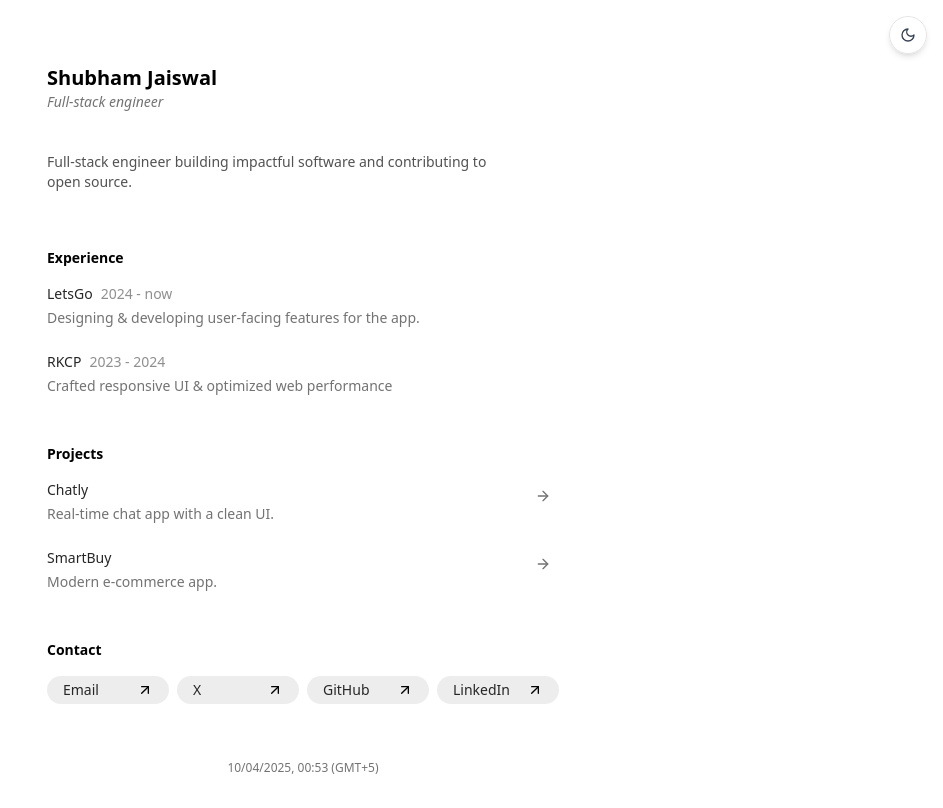
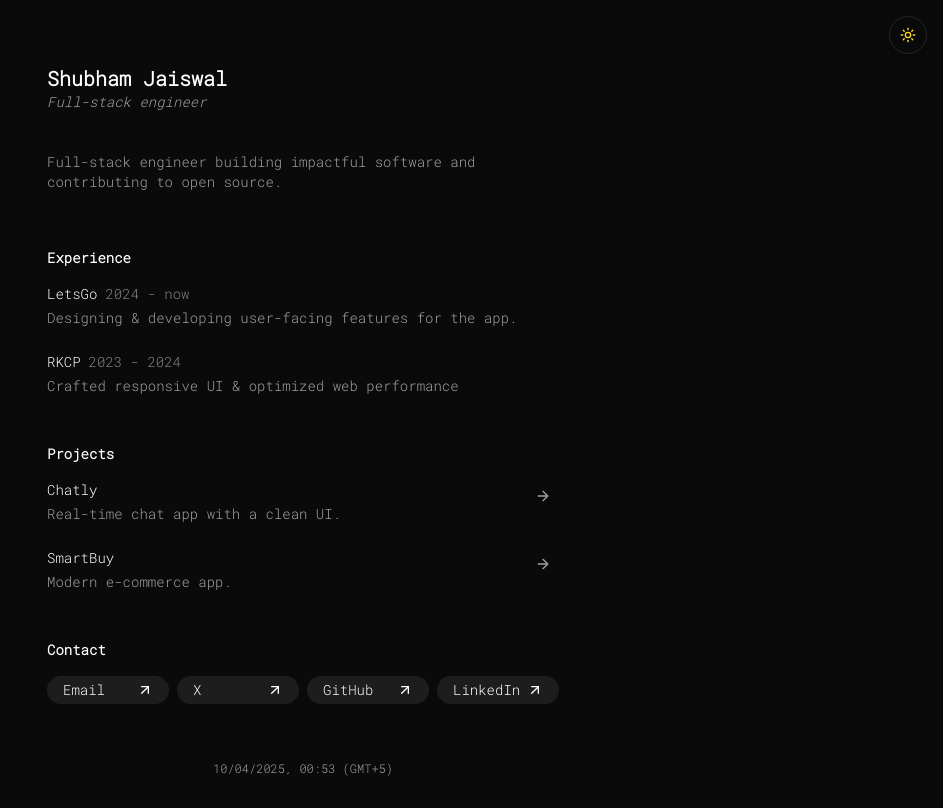
Before and after one commit to brooklyn-x/Portfolio, a Next.js app: page / in a window 1280 px wide. Shown: the whole page, without its empty margins (337-1280 px from the left). Built offline with nearby package versions, Linux system fonts and the light colour scheme.

Commit message:
fix the theme bug and update the font style

```diff
--- a/app/globals.css
+++ b/app/globals.css
@@ -1,17 +1,14 @@
 @import "tailwindcss";
 
-html {
-  background-color: white;
-  color: black;
+html, body{
+  @apply bg-white/80 text-black dark:bg-neutral-950 dark:text-white;
+  scroll-behavior: smooth;
 }
 
 .dark html {
-  background-color: #0a0a0a; /* or any dark bg you prefer */
+  background-color: #0a0a0a;
   color: white;
 }
 
+
 @custom-variant dark (&:where(.dark, .dark *));
-
-@theme {
-    --font-roboto: "Roboto", sans-serif;
-  }
--- a/app/layout.tsx
+++ b/app/layout.tsx
@@ -1,15 +1,14 @@
+import "./globals.css";
+import type { Metadata } from "next";
 import { Analytics } from "@vercel/analytics/next";
-import type { Metadata } from "next";
+import { ThemeProvider } from "@/components/ThemeProvider";
+import ThemeSwitch from "../components/ThemeSwitch";
 import { Roboto_Mono } from "next/font/google";
-import "./globals.css";
-import ThemeSwitch from "../components/ThemeSwitch";
-import Script from "next/script";
-
 
 const robotoMono = Roboto_Mono({
+  subsets: ["latin"],
+  weight: "300",
   variable: "--font-roboto-mono",
-  subsets: ["latin"],
-  weight: ["400", "500", "600", "700"],
 });
 
 export const metadata: Metadata = {
@@ -35,11 +34,11 @@ export const metadata: Metadata = {
     title: "Shubham Jaiswal — Portfolio",
     description:
       "Projects and experience by Shubham Jaiswal, a full-stack developer specializing in building clean and scalable web applications.",
-    url: "https://portfolio-sjs-projects-b7cbde07.vercel.app",
+    url: "https://www.shubhamz.xyz",
     siteName: "Shubham Jaiswal",
     images: [
       {
-        url: "https://portfolio-sjs-projects-b7cbde07.vercel.app/og-image.png",
+        url: "https://www.shubhamz.xyz/og-image.png",
         width: 1200,
         height: 630,
         alt: "Shubham Jaiswal Portfolio",
@@ -55,29 +54,19 @@ export default function RootLayout({
   children: React.ReactNode;
 }>) {
   return (
-    <html lang="en" suppressHydrationWarning>
-      <head>
-        <Script id="theme-init" strategy="beforeInteractive">
-          {`
-            (function () {
-              try {
-                const theme = localStorage.getItem('theme');
-                if (theme === 'dark' || (!theme && window.matchMedia('(prefers-color-scheme: dark)').matches)) {
-                  document.documentElement.classList.add('dark');
-                } else {
-                  document.documentElement.classList.remove('dark');
-                }
-              } catch (_) {}
-            })();
-          `}
-        </Script>
-      </head>
-      <body className={`${robotoMono.variable} antialiased`}>
-        <ThemeSwitch />
-        <div className="min-h-screen bg-white/80 dark:bg-neutral-950 transition-colors duration-300">
-          {children}
-          <Analytics />
-        </div>
+    <html lang="en" className={robotoMono.className} suppressHydrationWarning>
+      <body>
+        <ThemeProvider
+          attribute="class"
+          defaultTheme="dark"
+          disableTransitionOnChange
+        >
+          <div className="min-h-screen bg-white/80 dark:bg-neutral-950 transition-colors duration-300">
+            <ThemeSwitch />
+            {children}
+            <Analytics />
+          </div>
+        </ThemeProvider>
       </body>
     </html>
   );
--- a/app/page.tsx
+++ b/app/page.tsx
@@ -6,8 +6,7 @@ import { TimeStamp } from "../components/TimeStamp";
 
 const Page = () => {
   return (
-
-    <div className="max-w-xl mx-auto w-full h-full p-4 sm:p-8">
+    <div className="max-w-xl mx-auto w-full h-full p-4 sm:p-8 overflow-hidden">
       <Main />
       <Experience />
       <Projects />
--- /dev/null
+++ b/components/ThemeProvider.tsx
@@ -0,0 +1,11 @@
+"use client";
+
+import * as React from "react";
+import { ThemeProvider as NextThemesProvider } from "next-themes";
+
+export function ThemeProvider({
+  children,
+  ...props
+}: React.ComponentProps<typeof NextThemesProvider>) {
+  return <NextThemesProvider {...props}>{children}</NextThemesProvider>;
+}
--- a/components/ThemeSwitch.tsx
+++ b/components/ThemeSwitch.tsx
@@ -1,43 +1,22 @@
 "use client";
+
 import { MoonIcon, SunIcon } from "lucide-react";
+import { useTheme } from "next-themes";
 import { useEffect, useState } from "react";
 
 export default function ThemeSwitch() {
-  const [theme, setTheme] = useState("dark");
+  const { setTheme, theme } = useTheme();
   const [mounted, setMounted] = useState(false);
 
   useEffect(() => {
     setMounted(true);
-    if (
-      localStorage.theme === "dark" ||
-      (!("theme" in localStorage) &&
-        window.matchMedia("(prefers-color-scheme: dark)").matches)
-    ) {
-      document.documentElement.classList.add("dark");
-      setTheme("dark");
-    } else {
-      document.documentElement.classList.remove("dark");
-      setTheme("light");
-    }
   }, []);
-
-  const toggleTheme = () => {
-    if (theme === "dark") {
-      localStorage.theme = "light";
-      document.documentElement.classList.remove("dark");
-      setTheme("light");
-    } else {
-      localStorage.theme = "dark";
-      document.documentElement.classList.add("dark");
-      setTheme("dark");
-    }
-  };
 
   if (!mounted) return null;
 
   return (
     <button
-      onClick={toggleTheme}
+      onClick={() => setTheme(theme === "dark" ? "light" : "dark")}
       aria-label="Toggle Dark Mode"
       className="fixed top-4 right-4 z-50 p-2.5 rounded-full bg-white/80 dark:bg-neutral-950 transition-all duration-300 shadow-md hover:shadow-lg hover:scale-110 border border-stone-200 dark:border-neutral-800"
     >
--- a/package.json
+++ b/package.json
@@ -17,6 +17,7 @@
     "@vercel/analytics": "^1.5.0",
     "lucide-react": "^0.508.0",
     "next": "15.2.5",
+    "next-themes": "^0.4.6",
     "nvm": "^0.0.4",
     "react": "^19.0.0",
     "react-dom": "^19.0.0",
```
Also changed, not shown: 1 other file (tests, documents, lock files or other folders).
